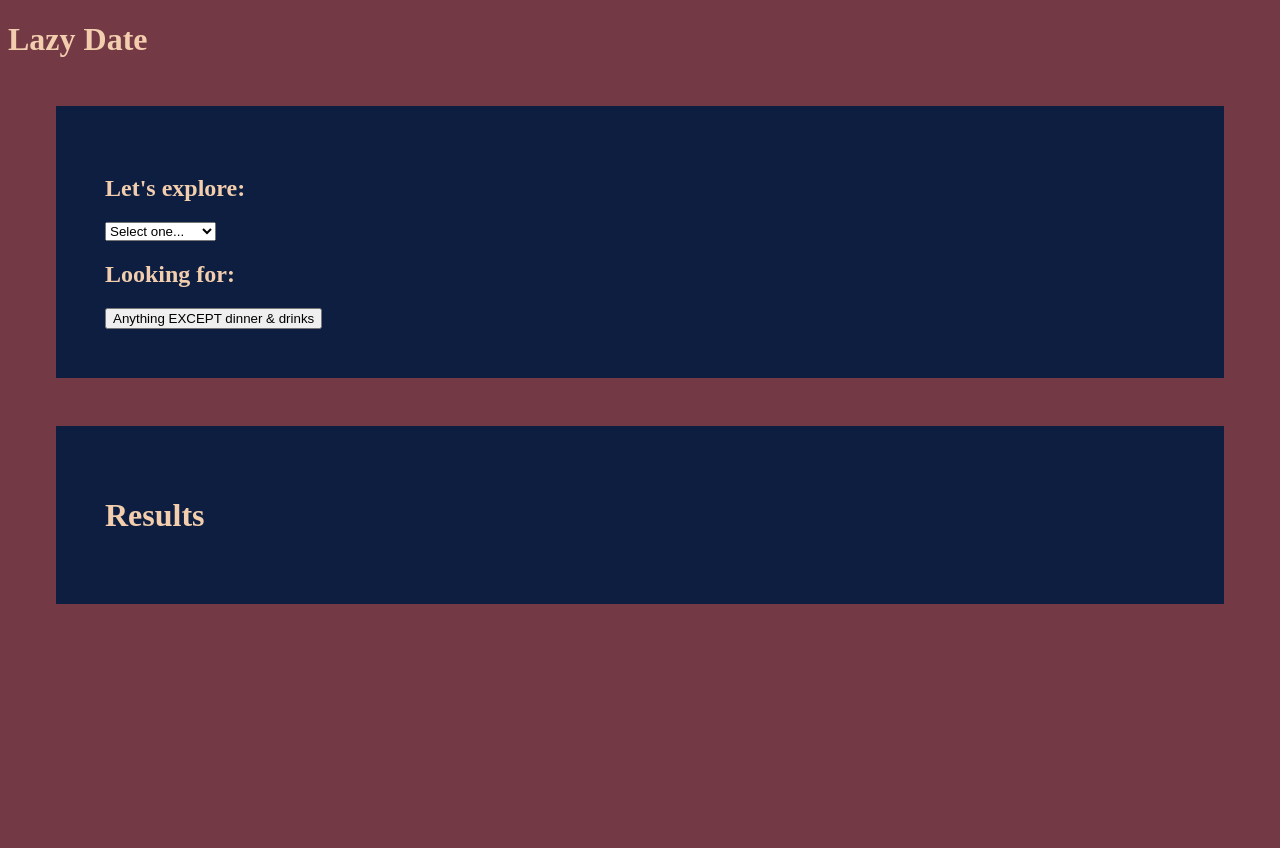
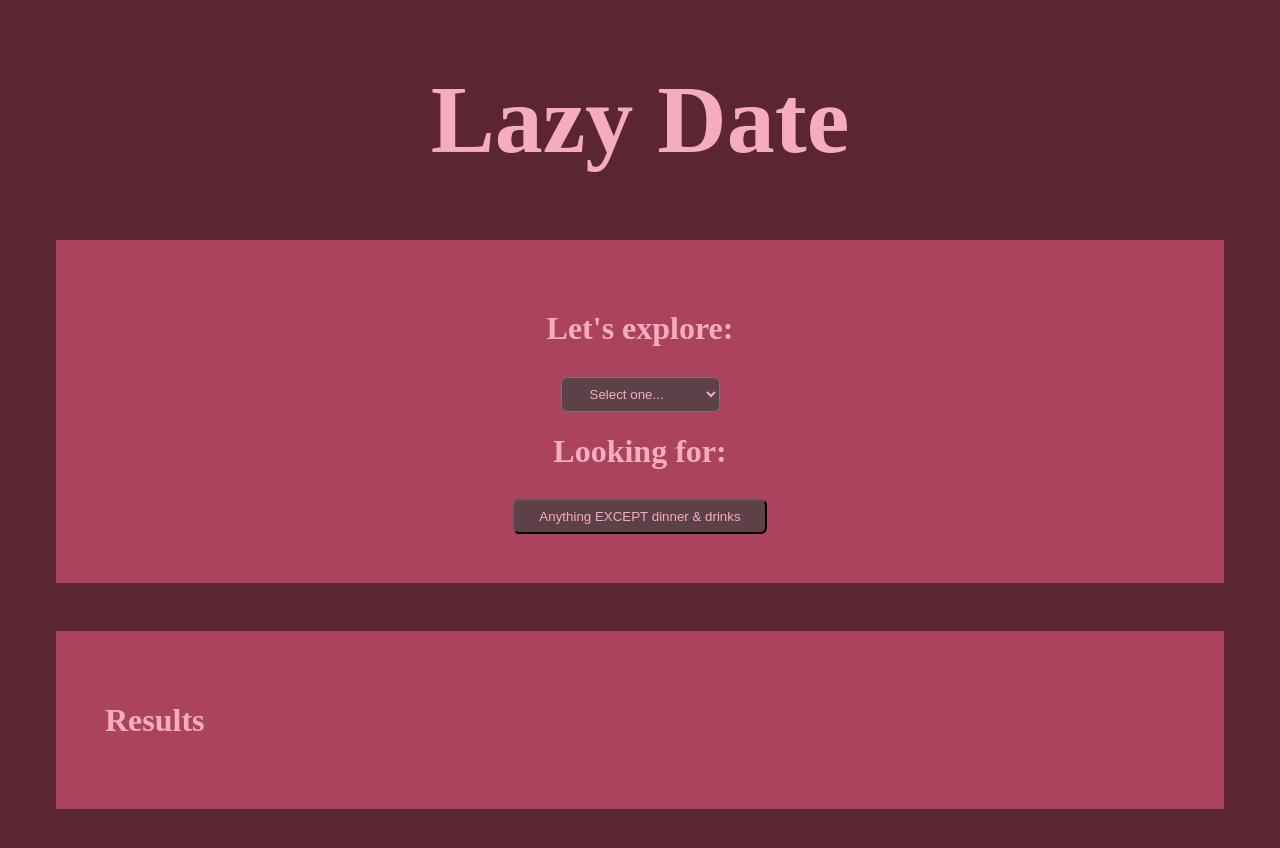
Before and after one commit to CS36TeamWobbegong/Lazy-Date, a React app: page / in a window 1280 px wide. Shown: the top 848 px of the page. Before the commit the page ends 800 px from the top, so only its background shows below. Built offline with nearby package versions, Linux system fonts and the light colour scheme.

Commit message:
link added for results

```diff
--- a/client/containers/CategoriesContainer.jsx
+++ b/client/containers/CategoriesContainer.jsx
@@ -42,14 +42,14 @@ class CategoriesContainer extends Component {
             <div className='box'>
 
 
-                <form onSubmit={this.props.handleSubmit}>
-                    <h2>Let's explore:</h2>
-                    <select id="location" name="location" >
+                <form onSubmit={this.props.handleSubmit} className='form'>
+                    <h1>Let's explore:</h1>
+                    <select id="location" name="location" className='select'>
                         <option>Select one...</option>
                         {locationArray}
                     </select>
-                    <h2>Looking for:</h2>
-                    <button onClick={this.props.randomize} >Anything EXCEPT dinner & drinks</button>
+                    <h1>Looking for:</h1>
+                    <button onClick={this.props.randomize} className='randomize-btn'>Anything EXCEPT dinner & drinks</button>
                 </form>
             </div>
         )
--- a/client/index.html
+++ b/client/index.html
@@ -3,7 +3,7 @@
 <head>
   <meta charset="UTF-8">
   <meta name="viewport" content="width=device-width, initial-scale=1.0">
-  <title>Better Together</title>
+  <title>Lazy Date</title>
 </head>
 <body>
   <div id="main">
--- a/client/styles.css
+++ b/client/styles.css
@@ -3,21 +3,35 @@
 }
 
 body {
-    background: #733944;
-    color: #F2CEAE;
+    background: #5C2532;
+    color: #F5ACBD;
+    font-family: 'Pacifico', cursive;
+}
+
+.title {
+    text-align: center;
+    font-size: 6rem;
+
 }
 
 .box {
-    background-color: #0D1E40;;
-    border:#0D1E40 solid 1px;
+    background-color:#A9445C;;
+    border:#A9445C solid 1px;
     padding: 3rem;
     margin: 3rem;
 }
 
+.form {
+    display: flex;
+    flex-direction: column;
+    justify-content: center;
+    align-items: center;
+}
+
 .resultBox {
-    background: #F2CEAE;
-    color: #0D1E40;
-    border: #0D1E40 solid 2px;
+    background: #5C4148;
+    color: #F5ACBD;
+    border: #F5ACBD solid 2px;
     padding: 12px;
     margin: 12px;
 
@@ -46,9 +60,39 @@ li {
     text-align: center;
 }
 
-.submit-btn {
+.randomize-btn {
     border-radius: .4rem;
     padding: .5rem 1.5rem;
     margin-top: .5rem;
+    background: #5C4148;
+    color: #F5ACBD;
+}
 
+.select {
+    border-radius: .4rem;
+    padding: .5rem 1.5rem;
+    margin-top: .5rem;
+    background: #5C4148;
+    color: #F5ACBD;
 }
+
+/* Color Theme Swatches in Hex */
+.Dating-During-the-Apocalypse-no-6-1-hex { color: #5C2532; }
+.Dating-During-the-Apocalypse-no-6-2-hex { color: #F5ACBD; }
+.Dating-During-the-Apocalypse-no-6-3-hex { color: #DC5978; }
+.Dating-During-the-Apocalypse-no-6-4-hex { color: #5C4148; }
+.Dating-During-the-Apocalypse-no-6-5-hex { color: #A9445C; }
+
+/* Color Theme Swatches in RGBA */
+.Dating-During-the-Apocalypse-no-6-1-rgba { color: rgba(91, 37, 50, 1); }
+.Dating-During-the-Apocalypse-no-6-2-rgba { color: rgba(245, 171, 189, 1); }
+.Dating-During-the-Apocalypse-no-6-3-rgba { color: rgba(219, 88, 119, 1); }
+.Dating-During-the-Apocalypse-no-6-4-rgba { color: rgba(91, 65, 71, 1); }
+.Dating-During-the-Apocalypse-no-6-5-rgba { color: rgba(168, 68, 91, 1); }
+
+/* Color Theme Swatches in HSLA */
+.Dating-During-the-Apocalypse-no-6-1-hsla { color: hsla(345, 42, 25, 1); }
+.Dating-During-the-Apocalypse-no-6-2-hsla { color: hsla(345, 79, 81, 1); }
+.Dating-During-the-Apocalypse-no-6-3-hsla { color: hsla(345, 65, 60, 1); }
+.Dating-During-the-Apocalypse-no-6-4-hsla { color: hsla(345, 17, 30, 1); }
+.Dating-During-the-Apocalypse-no-6-5-hsla { color: hsla(345, 42, 46, 1); }
```
Also changed, not shown: 1 other file (tests, documents, lock files or other folders).
